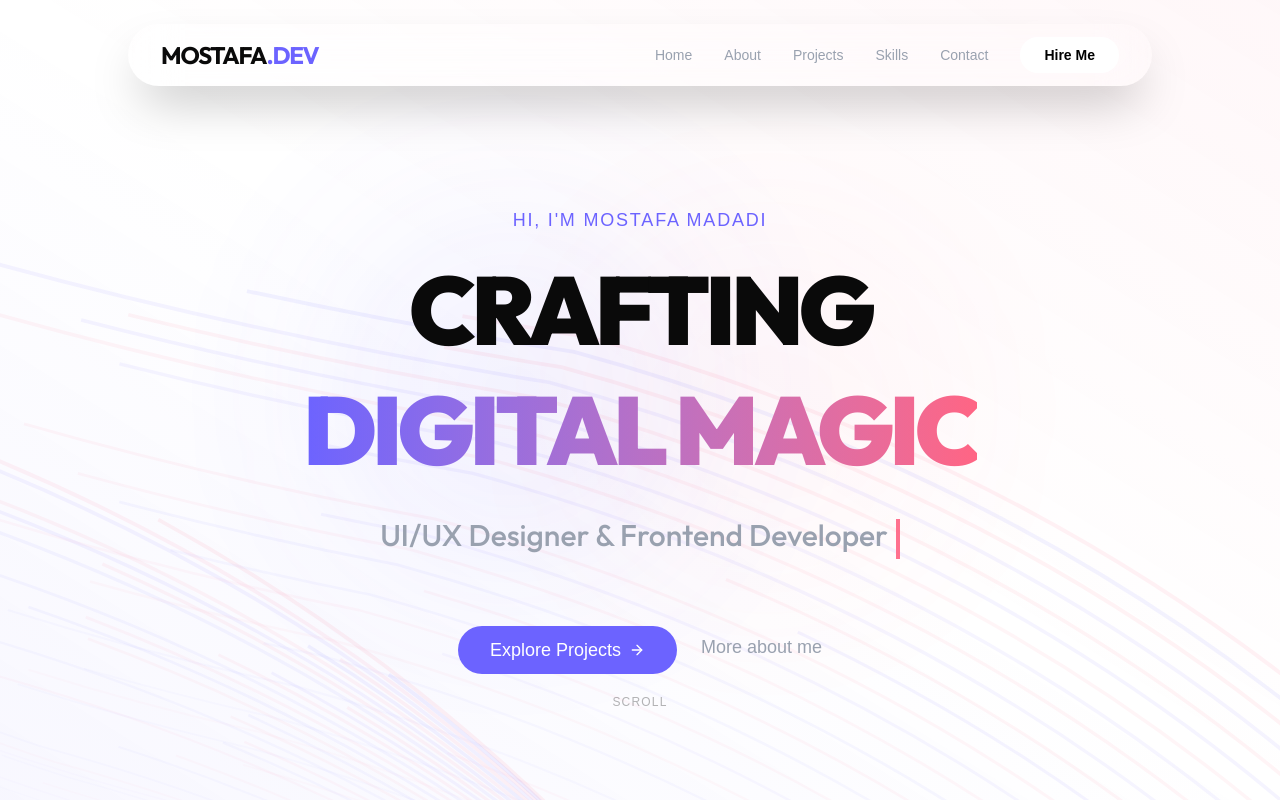
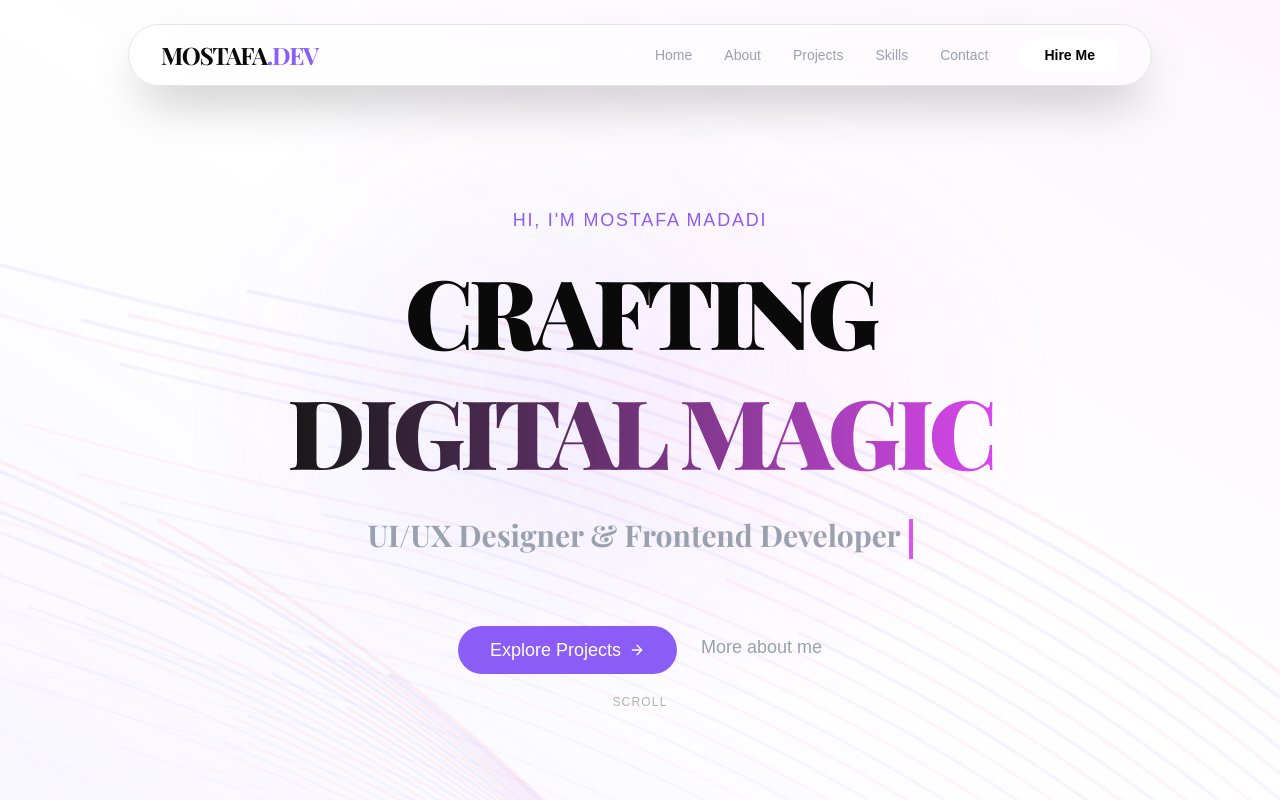
Before and after one commit to MostafaMadadi002/my_protfolio, a React (Vite) app: page / in a window 1280 px wide. Shown: the top 800 px of the page. Built offline with nearby package versions, Linux system fonts and the light colour scheme.

Commit message:
style: refactor typography and color palette
Update font family imports and define a comprehensive CSS variable system for light and dark mode support to align with the new design aesthetic.

```diff
--- a/src/index.css
+++ b/src/index.css
@@ -1,17 +1,123 @@
-@import url('https://fonts.googleapis.com/css2?family=Manrope:wght@400;500;600&family=Outfit:wght@500;700;900&display=swap');
+@import url('https://fonts.googleapis.com/css2?family=Roboto:wght@400;500;700&family=Playfair+Display:wght@700;900&family=Fira+Code:wght@400;500&display=swap');
 @import "tailwindcss";
 
+@layer base {
+  :root {
+    --card: #ffffff;
+    --ring: #8b5cf6;
+    --input: #e0e7ff;
+    --muted: #f5f3ff;
+    --accent: #dbeafe;
+    --border: #e0e7ff;
+    --radius: 0.625rem;
+    --chart-1: #8b5cf6;
+    --chart-2: #7c3aed;
+    --chart-3: #6d28d9;
+    --chart-4: #5b21b6;
+    --chart-5: #4c1d95;
+    --popover: #ffffff;
+    --primary: #8b5cf6;
+    --sidebar: #f5f3ff;
+    --font-mono: "Fira Code", monospace;
+    --font-sans: "Roboto", sans-serif;
+    --secondary: #f3f0ff;
+    --background: #ffffff;
+    --font-serif: "Playfair Display", serif;
+    --foreground: #312e81;
+    --destructive: #ef4444;
+    --shadow-blur: 4px;
+    --shadow-color: hsl(255 86% 66%);
+    --sidebar-ring: #8b5cf6;
+    --shadow-spread: 0px;
+    --shadow-opacity: 0.2;
+    --sidebar-accent: #dbeafe;
+    --sidebar-border: #e0e7ff;
+    --card-foreground: #312e81;
+    --shadow-offset-x: 2px;
+    --shadow-offset-y: 2px;
+    --sidebar-primary: #8b5cf6;
+    --muted-foreground: #7c3aed;
+    --accent-foreground: #1e40af;
+    --popover-foreground: #312e81;
+    --primary-foreground: #ffffff;
+    --sidebar-foreground: #312e81;
+    --secondary-foreground: #4338ca;
+    --destructive-foreground: #ffffff;
+    --sidebar-accent-foreground: #1e40af;
+    --sidebar-primary-foreground: #ffffff;
+
+    --accent-purple: #8b5cf6;
+    --accent-pink: #d946ef;
+  }
+
+  .dark {
+    --card: #1e1b4b;
+    --ring: #8b5cf6;
+    --input: #2e1065;
+    --muted: #1e1b4b;
+    --accent: #4338ca;
+    --border: #2e1065;
+    --radius: 0.625rem;
+    --chart-1: #a78bfa;
+    --chart-2: #8b5cf6;
+    --chart-3: #7c3aed;
+    --chart-4: #6d28d9;
+    --chart-5: #5b21b6;
+    --popover: #1e1b4b;
+    --primary: #8b5cf6;
+    --sidebar: #0f172a;
+    --secondary: #1e1b4b;
+    --background: #0f172a;
+    --foreground: #e0e7ff;
+    --destructive: #ef4444;
+    --sidebar-ring: #8b5cf6;
+    --sidebar-accent: #4338ca;
+    --sidebar-border: #2e1065;
+    --card-foreground: #e0e7ff;
+    --sidebar-primary: #8b5cf6;
+    --muted-foreground: #c4b5fd;
+    --accent-foreground: #e0e7ff;
+    --popover-foreground: #e0e7ff;
+    --primary-foreground: #ffffff;
+    --sidebar-foreground: #e0e7ff;
+    --secondary-foreground: #e0e7ff;
+    --destructive-foreground: #ffffff;
+    --sidebar-accent-foreground: #e0e7ff;
+    --sidebar-primary-foreground: #ffffff;
+
+    --accent-purple: #8b5cf6;
+    --accent-pink: #d946ef;
+  }
+}
+
 @theme {
-  --font-sans: "Manrope", ui-sans-serif, system-ui, sans-serif;
-  --font-display: "Outfit", ui-sans-serif, system-ui, sans-serif;
+  --font-sans: var(--font-sans);
+  --font-mono: var(--font-mono);
+  --font-serif: var(--font-serif);
+  --font-display: var(--font-serif);
 
-  --color-primary: #6C63FF;
-  --color-secondary: #FF6584;
-  --color-background: #0A0A0A;
-  --color-foreground: #FFFFFF;
+  --color-background: var(--background);
+  --color-foreground: var(--foreground);
+  --color-card: var(--card);
+  --color-card-foreground: var(--card-foreground);
+  --color-popover: var(--popover);
+  --color-popover-foreground: var(--popover-foreground);
+  --color-primary: var(--primary);
+  --color-primary-foreground: var(--primary-foreground);
+  --color-secondary: var(--secondary);
+  --color-secondary-foreground: var(--secondary-foreground);
+  --color-muted: var(--muted);
+  --color-muted-foreground: var(--muted-foreground);
+  --color-accent: var(--accent);
+  --color-accent-foreground: var(--accent-foreground);
+  --color-destructive: var(--destructive);
+  --color-destructive-foreground: var(--destructive-foreground);
+  --color-border: var(--border);
+  --color-input: var(--input);
+  --color-ring: var(--ring);
 
-  --color-accent-purple: #6C63FF;
-  --color-accent-pink: #FF6584;
+  --color-accent-purple: var(--accent-purple);
+  --color-accent-pink: var(--accent-pink);
 
   --radius-xl: 1.5rem;
   --radius-2xl: 2rem;
@@ -19,22 +125,22 @@
 
 @layer base {
   body {
-    @apply bg-background text-foreground font-sans antialiased selection:bg-accent-purple selection:text-white h-full;
+    @apply bg-background text-foreground font-sans antialiased selection:bg-primary/30 selection:text-foreground h-full;
   }
 }
 
 @layer utilities {
   .glass {
-    @apply bg-white/5 backdrop-blur-xl border border-white/10 shadow-2xl;
+    @apply bg-card/40 backdrop-blur-xl border border-border shadow-2xl;
   }
 
   .dot-grid {
-    background-image: radial-gradient(rgba(255, 255, 255, 0.08) 1px, transparent 1px);
+    background-image: radial-gradient(rgba(255, 255, 255, 0.05) 1px, transparent 1px);
     background-size: 32px 32px;
   }
 
   .text-gradient {
-    @apply bg-clip-text text-transparent bg-gradient-to-r from-accent-purple to-accent-pink;
+    @apply bg-clip-text text-transparent bg-gradient-to-r from-primary to-accent-pink;
   }
 }
 @import "tw-animate-css";
```
